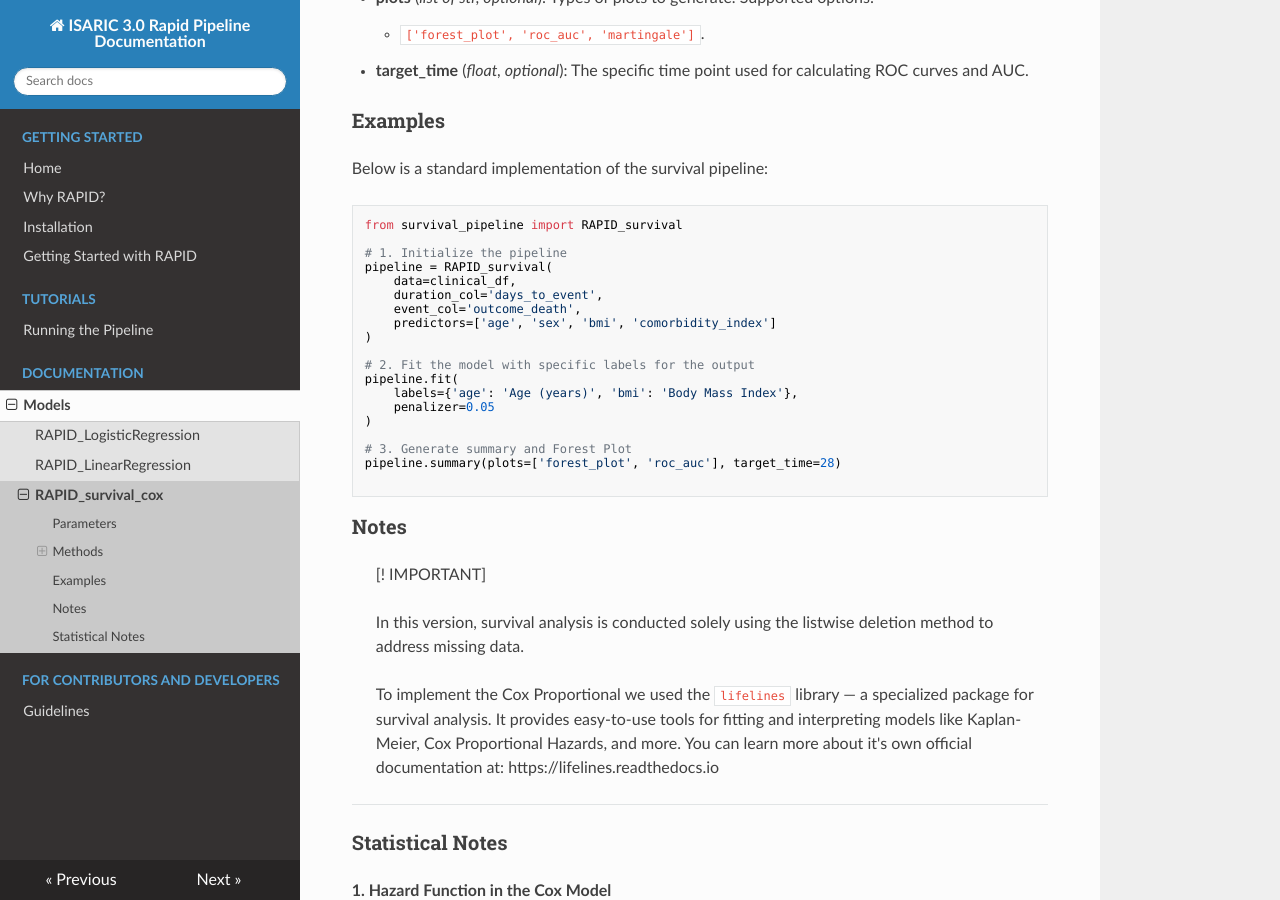
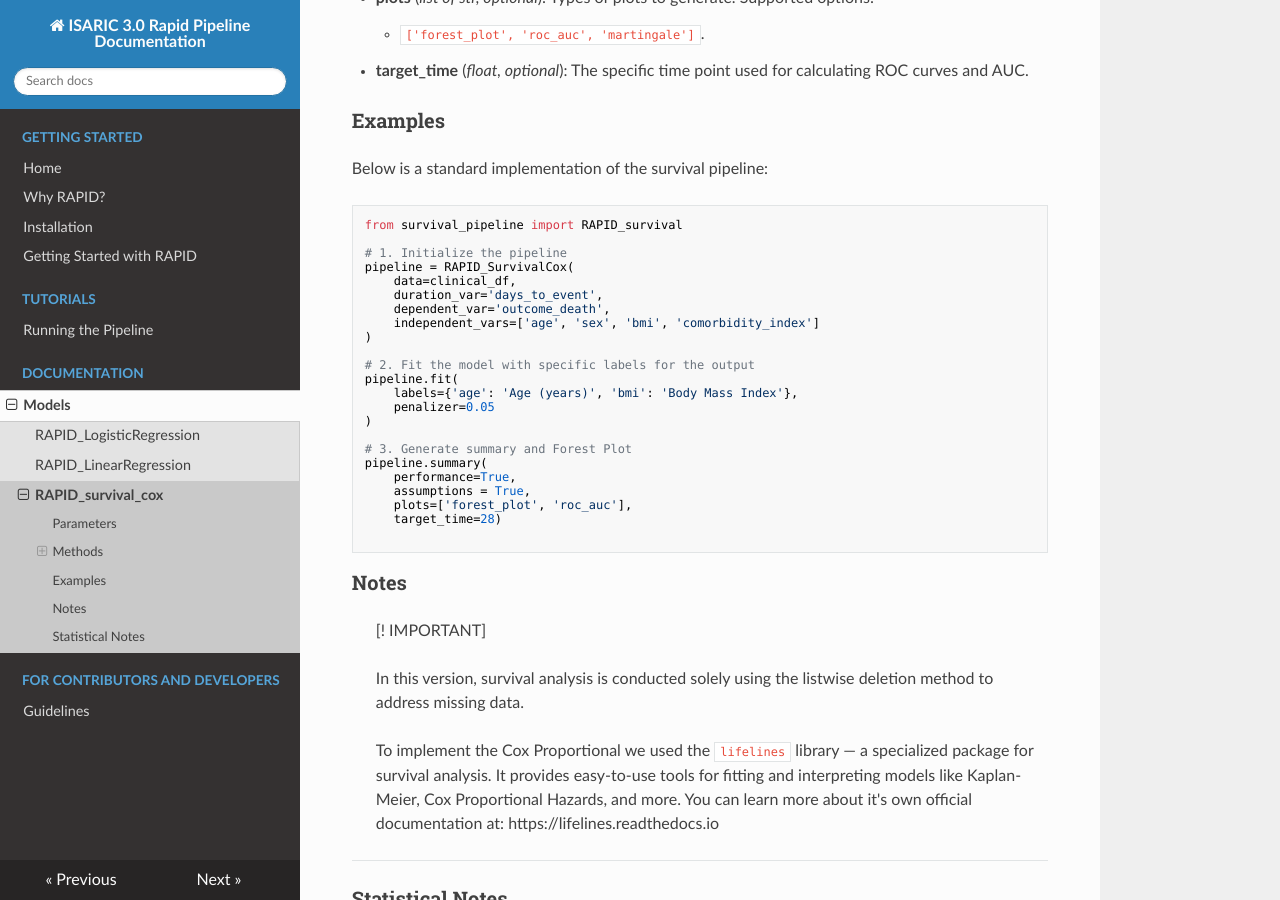
Before and after one commit to noispuc/isaric3.0-rapid, an MkDocs documentation site: the page built from docs/survival.md, in a window 1280 px wide and 900 px high, scrolled down 1530 px. Built offline with MkDocs 1.6.1, drawn with Linux system fonts in a browser that asks for light colours; nearby versions of some CDN libraries.

Commit message:
Refactor survival pipeline initialization: update class name and parameter names for consistency

````diff
--- a/docs/survival.md
+++ b/docs/survival.md
@@ -65,11 +65,11 @@ Below is a standard implementation of the survival pipeline:
 from survival_pipeline import RAPID_survival
 
 # 1. Initialize the pipeline
-pipeline = RAPID_survival(
+pipeline = RAPID_SurvivalCox(
     data=clinical_df,
-    duration_col='days_to_event',
-    event_col='outcome_death',
-    predictors=['age', 'sex', 'bmi', 'comorbidity_index']
+    duration_var='days_to_event',
+    dependent_var='outcome_death',
+    independent_vars=['age', 'sex', 'bmi', 'comorbidity_index']
 )
 
 # 2. Fit the model with specific labels for the output
@@ -79,7 +79,11 @@ pipeline.fit(
 )
 
 # 3. Generate summary and Forest Plot
-pipeline.summary(plots=['forest_plot', 'roc_auc'], target_time=28)
+pipeline.summary(
+    performance=True,
+    assumptions = True,
+    plots=['forest_plot', 'roc_auc'],
+    target_time=28)
 
 ```
 
````
